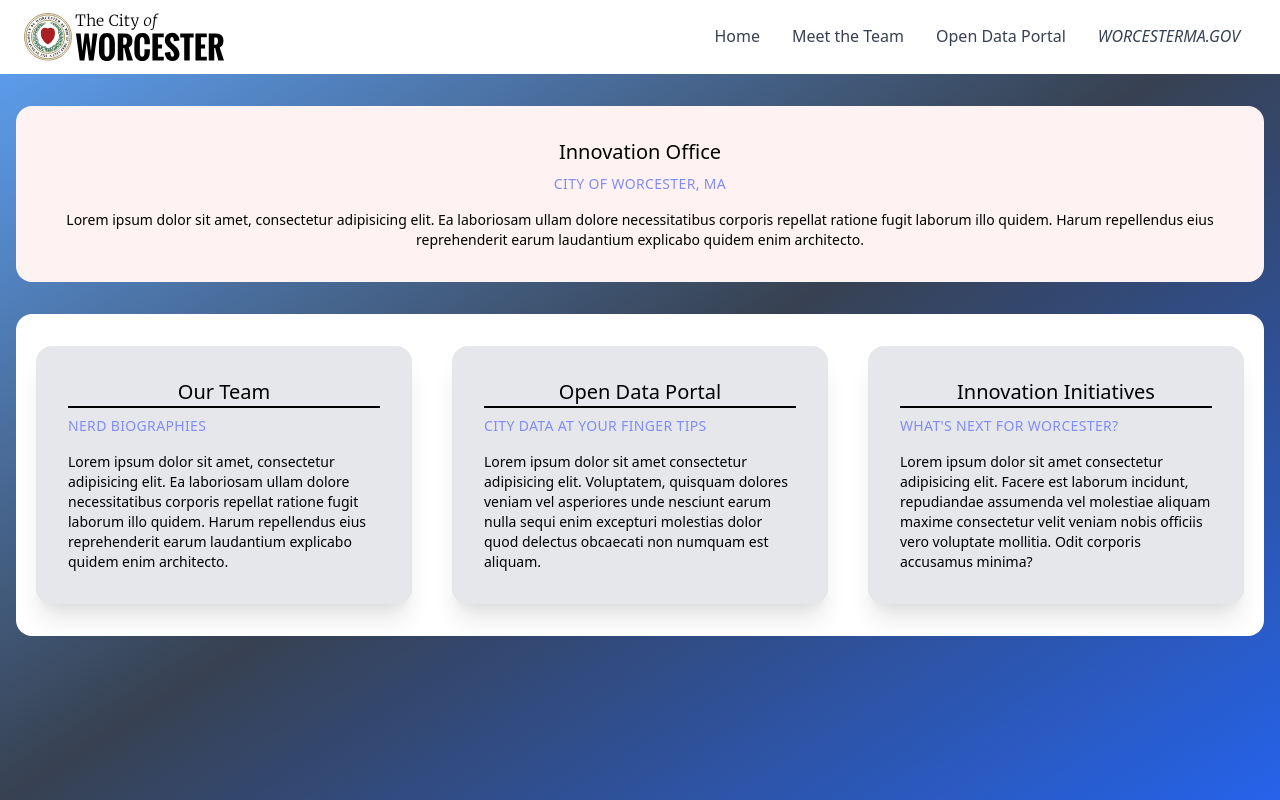
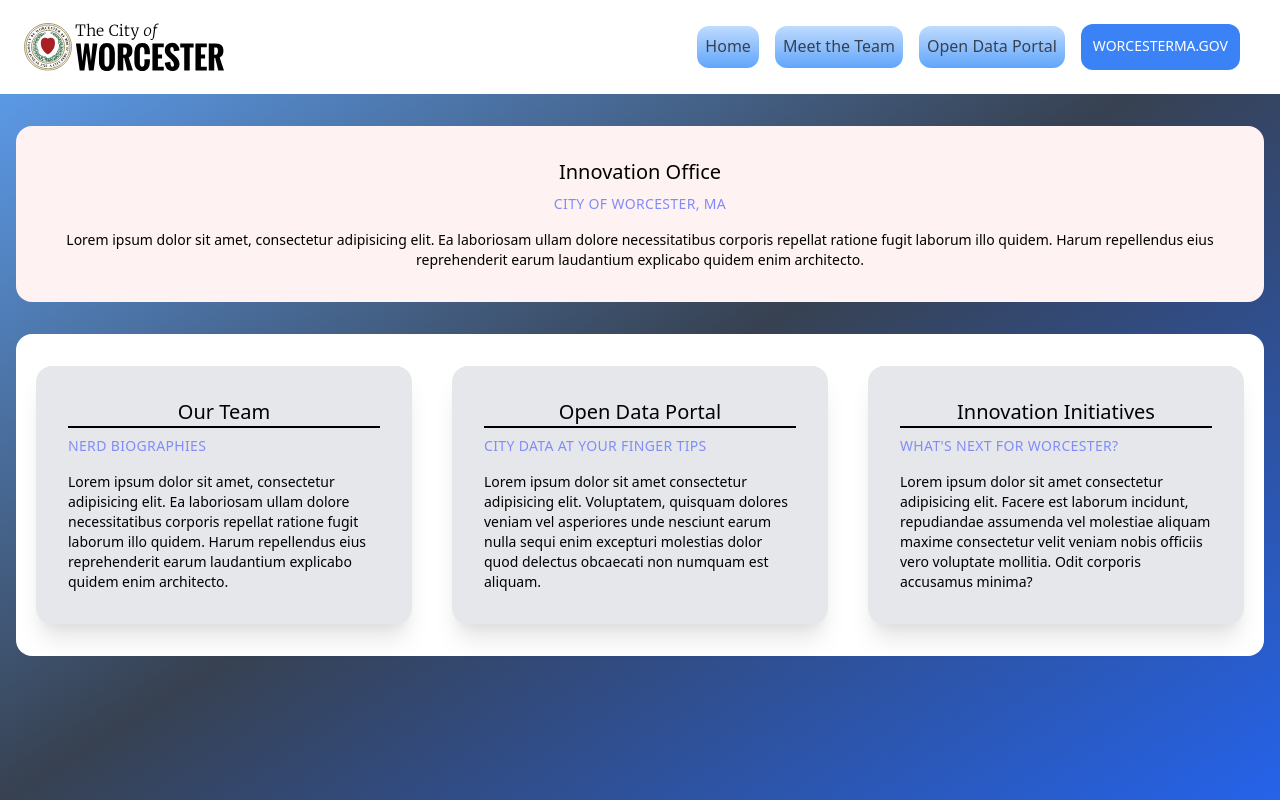
Before and after one commit to Frinkiac-7/innovation, an Angular app: page / in a window 1280 px wide. Built offline with nearby package versions, Linux system fonts and the light colour scheme.

Commit message:
Replace navbar links with buttons   * Intent is to help differentiate the "local app links" from the link which redirects to you the CoW's official website   * Rudimentary hover effects are temporary until the UI is more clearly defined

```diff
--- a/src/app/navbar/navbar.component.html
+++ b/src/app/navbar/navbar.component.html
@@ -15,18 +15,31 @@
 
 	<div class="hidden lg:flex lg:items-center lg:w-auto w-full" id="menu">
 		<nav>
-			<ul class="lg:flex items-center justify-between text-base text-gray-700 pt-4 lg:pt-0">
+			<ul class="lg:flex items-center justify-between text-base text-gray-700 pt-4 lg:pt-0 m-2">
 				<li>
-						<a routerLink="/home" routerLinkActive="active" class="lg:p-4 py-3 px-0 block border-b-2 border-transparent hover:text-indigo-400 hover:border-black hover:border-opacity-50 active:bg-green-700">Home</a>
+					<button class="m-2 bg-gradient-to-b from-blue-200 to-blue-400 hover:to-indigo-300 rounded-xl">
+						<a routerLink="/home" routerLinkActive="active" class="block lg:p-2 py-1 px-0 border-b-2 border-transparent hover:text-indigo-400 hover:border-black hover:border-opacity-50">Home</a>
+					</button>
 				</li>
 				<li>
-						<a routerLink="/bios" routerLinkActive="active" class="lg:p-4 py-3 px-0 block border-b-2 border-transparent hover:text-indigo-400 hover:border-black hover:border-opacity-50">Meet the Team</a>
+					<button class="m-2 bg-gradient-to-b from-blue-200 to-blue-400 hover:to-indigo-300 rounded-xl">
+						<a routerLink="/bios" routerLinkActive="active" class="block lg:p-2 py-1 px-0 border-b-2 border-transparent hover:text-indigo-400 hover:border-black hover:border-opacity-50">Meet the Team</a>
+					</button>
 				</li>
 				<li>
-						<a routerLink="/opendataportal" routerLinkActive="active" class="lg:p-4 py-3 px-0 block border-b-2 border-transparent hover:text-indigo-400 hover:border-black hover:border-opacity-50">Open Data Portal</a>
+					<button class="m-2 bg-gradient-to-b from-blue-200 to-blue-400 hover:to-indigo-300 rounded-xl">
+						<a routerLink="/opendataportal" routerLinkActive="active" class="block lg:p-2 py-1 px-0 border-b-2 border-transparent hover:text-indigo-400 hover:border-black hover:border-opacity-50">Open Data Portal</a>
+					</button>
 				</li>
 				<li>
-						<a href="http://worcesterma.gov" target="new" class="lg:p-4 py-3 px-0 block border-b-2 border-transparent hover:text-indigo-400 hover:border-black hover:border-opacity-50 active:bg-green-700 uppercase italic has-tooltip"><span class="tooltip text-sm normal-case -mt-4">Tooltip here</span>Worcesterma.gov</a>
+					<button class="m-2 bg-blue-500 hover: hover:bg-indigo-700 text-white p-1 rounded-xl hover:text-opacity-100 has-tooltip">
+						<a href="http://worcesterma.gov" target="new" class="uppercase text-sm block lg:p-2 py-1 px-0 border-b-2 border-transparent hover:text-indigo-400 hover:border-black hover:border-opacity-50">
+							<span class="tooltip text- normal-case -mt-3 italic hover:italic">
+								Visit
+							</span>
+							Worcesterma.gov
+						</a>
+					</button>
 				</li>
 			</ul>
 		</nav>
```
Lines whose indentation alone changed are shown as unchanged.
